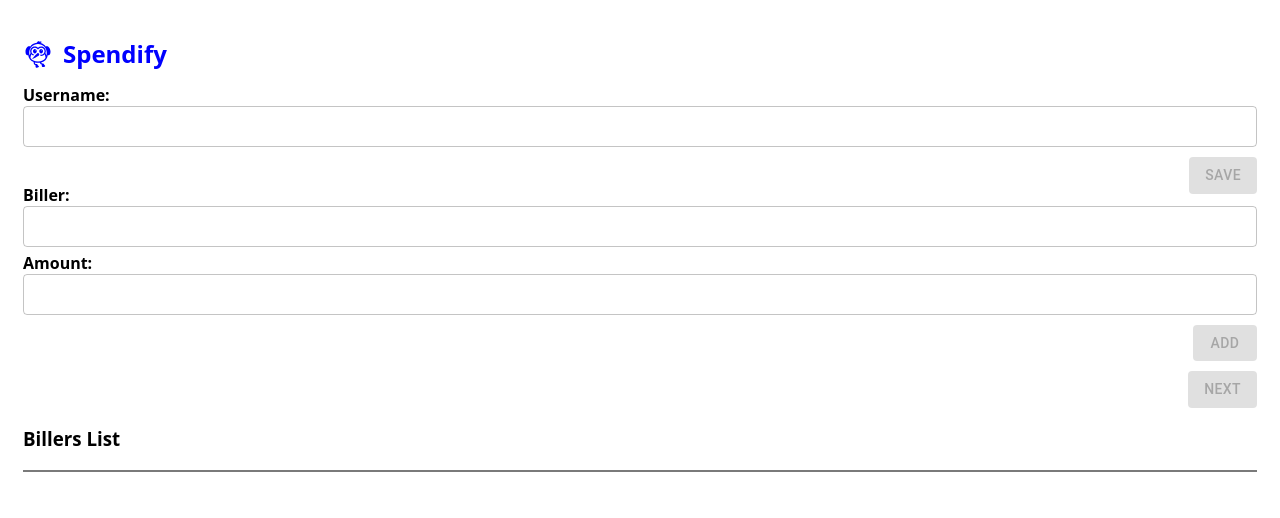
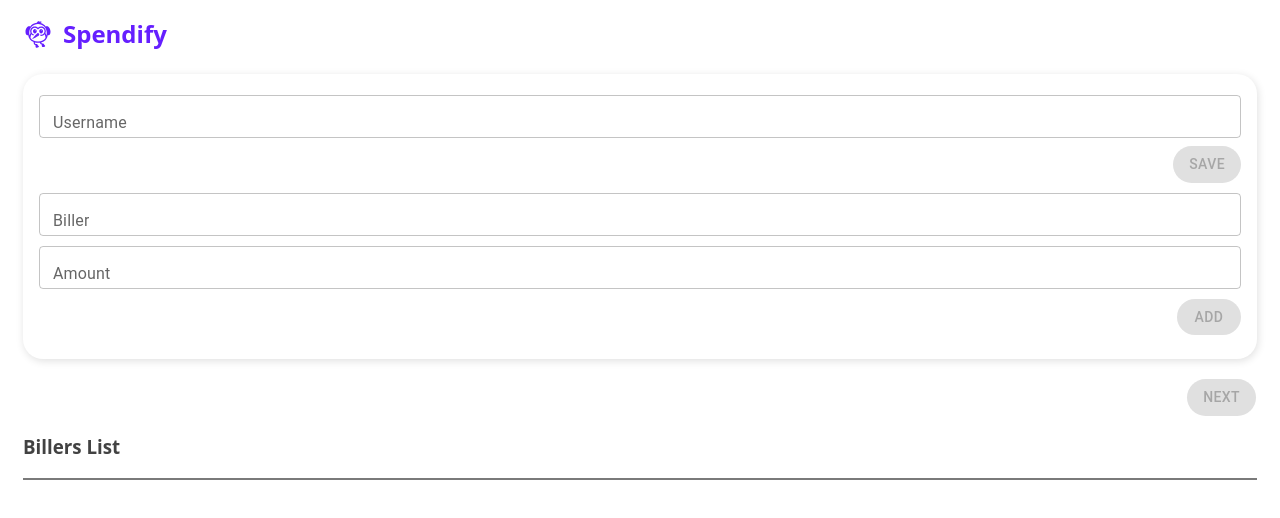
Before and after one commit to Mark5y2023/react-spendify-vercel, a React (Create React App) app: page / in a window 1280 px wide. Shown: the top 518 px of the page. Built offline with nearby package versions, Linux system fonts and the light colour scheme; the HTML template or start-up script is replaced by a standard one.

Commit message:
version 1.2 final update

```diff
--- a/package.json
+++ b/package.json
@@ -7,7 +7,7 @@
     "@emotion/styled": "^11.11.0",
     "@mui/icons-material": "^5.15.7",
     "@mui/lab": "^5.0.0-alpha.163",
-    "@mui/material": "^5.15.7",
+    "@mui/material": "^5.15.10",
     "@testing-library/jest-dom": "^5.17.0",
     "@testing-library/react": "^13.4.0",
     "@testing-library/user-event": "^13.5.0",
--- a/src/App.js
+++ b/src/App.js
@@ -3,6 +3,7 @@ import { BrowserRouter as Router, Route, Routes } from 'react-router-dom';
 import Home from './Home';
 import Dash from './Dash';
 import SplashScreen from './SplashScreen'; // Import the SplashScreen component
+
 
 function App() {
   const [loading, setLoading] = useState(true);
--- a/src/Dash.css
+++ b/src/Dash.css
@@ -5,16 +5,12 @@
   align-items: center;
   margin: 5px;
   padding: 10px;
+  color: #424242;
+  background-color: #FAFAFA;
+
 }
 
-.fixed-section {
-  width: 100%;
-  display: flex;
-  flex-direction: column;
-  align-items: center;
-  justify-content: center;
 
-}
 
 .fixed-section2 {
   position: sticky;
@@ -24,8 +20,9 @@
   flex-direction: column;
   align-items: center;
   justify-content: center;
-  z-index: 100;
-  background-color: white;
+  z-index: 1;
+  background-color: #FAFAFA;
+
 }
 
 .header {
@@ -34,6 +31,7 @@
   align-items: center;
   width: 100%;
   align-content: center;
+  color: #651FFF;
 }
 
 .header2 {
@@ -54,62 +52,70 @@
   width: 100%;
   align-content: center;
   border-bottom: 2px solid rgb(122, 122, 122); /* Add gray border below each item */
-  position: sticky;
+
   top: 0;
+
 
 
 }
 
 .buttons {
   display: flex;
+  background-color: #6200EA;
 
 
 
 }
 
-.last-payment {
+.card-holder {
   font-size: medium;
   font-weight: bold;
   width: 100%;
   margin: -10px ;
-  color: rgb(70, 70, 70);
+
+
+
 }
+
 
 .payables-list {
   overflow-y: auto;
   width: 100%;
-  margin-top: 10px;
+  margin-top: 5px;
 
 
-}
+ }
 
 .payable-item {
-  margin-bottom: 10px;
   transition: transform 0.2s, color 0.2s;
   display: flex;
   justify-content: space-between;
   align-items: center;
   border-bottom: 1px solid rgb(193, 193, 193);
-  color: rgb(70, 70, 70);
   height: fit-content;
+  padding-bottom: 5px;
 
 }
 
 .payable-item:hover {
   transform: scale(1.1);
-  color: grey;
+
 }
 
 .payable-item.dragging {
-  background-color: rgba(0, 0, 255, 0.103);
+  background-color: #EDE7F6;
   border-radius: 5px;
   padding: 7px;
+  color: #311B92;
 
 }
 
 .payable-buttons button {
   margin-left: 5px;
+ border-radius: 50px;
 }
+
+
 
 /* ... (your existing CSS) */
 
@@ -137,3 +143,16 @@
  font-size: small;
 
 }
+
+@keyframes breathing {
+  0%, 100% {
+    transform: scale(1);
+  }
+  50% {
+    transform: scale(1.1);
+  }
+}
+
+.breathing-container {
+  animation: breathing 3s infinite;
+}
--- a/src/Home.css
+++ b/src/Home.css
@@ -1,3 +1,4 @@
+
 .home-container {
   display: flex;
   flex-direction: column;
@@ -5,6 +6,7 @@
   align-items: center;
   margin: 5px;
   padding: 10px;
+  color: #424242;
 }
 
 .fixed-section {
@@ -13,7 +15,7 @@
   display: flex;
   flex-direction: column;
   width: 100%;
-  padding: 20px;
+
   align-items: center;
   background-color: #fff; /* Set a background color if needed */
   z-index: 1; /* Ensure it's above the scrollable section */
@@ -28,7 +30,7 @@
   font-weight: bold;
   font-size: x-large;
   margin-top: -25px;
-  color: blue;
+
 
 
 }
@@ -53,24 +55,16 @@
   display: flex;
   flex-direction: column;
   width: 100%;
-  margin-top: -20px;
+
 
 }
 
-.input-section input {
-  width: 100%;
-  height: 8px;
-}
 
-.input-section label {
-  display: block;
-  margin-top: 10px;
-  font-weight: bold;
-}
 
 .input-section button,
 .next-button {
   align-self: flex-end;
+
 }
 
 
@@ -84,19 +78,36 @@
 
 
 }
-.payable-item {
-  margin-bottom: 5px;
-  transition: transform 0.2s, color 0.2s; /* Add transition for a smooth effect */
+.payable-item1 {
+  transition: transform 0.2s, color 0.2s;
   display: flex;
   justify-content: space-between;
-  width: 100%;
-  height: 40px;
   align-items: center;
-  border-bottom: 1px solid rgb(193, 193, 193); /* Add gray border below each item */
-  color: rgb(119, 119, 119);
+  border-bottom: 1px solid rgb(193, 193, 193);
+  height: fit-content;
+  padding-bottom: 5px;
+
 }
 
-.payable-item:hover {
+.payable-item1:hover {
   transform: scale(1.1); /* Enlarge the text on hover */
   color: grey; /* Change text color on hover */
 }
+
+
+
+/* Active state for the button */
+.active {
+  background-color: #6200EA !important;
+  color: white;
+  border-radius: 50px;
+  box-shadow: 1px 2px 9px #E0E0E0;
+}
+
+/* Inactive state for the button */
+.inactive {
+  background-color: #E0E0E0 !important;
+  color: white;
+  border-radius: 100px; /* You can adjust this value as needed */
+  box-shadow: none;
+}
--- a/src/Home.js
+++ b/src/Home.js
@@ -1,12 +1,11 @@
 import React, { useState, useEffect } from 'react';
 import { useNavigate } from 'react-router-dom';
-import { Button, TextField, Snackbar, Alert } from '@mui/material';
+import { Button, TextField, Snackbar, Alert, Card, CardContent } from '@mui/material';
 import './Home.css';
 import ClearIcon from '@mui/icons-material/Clear';
 import AppIcon from '@mui/icons-material/FlutterDash';
 import { getPaymentStatus } from './paymentUtils';
 
-/*Version update 2.8.24*/
 
 export const handleAddPayableInDialog = (
   payableName,
@@ -160,39 +159,78 @@ const Home = () => {
       <div className="fixed-section">
         <div className="header">
 
-        <p style={{alignItems:'center', display:'flex', alignContent:'center'}}> <AppIcon style={{ fontSize: 30, color: 'blue'}} /><strong>Spendify</strong></p>
+        <p style={{alignItems:'center', display:'flex', alignContent:'center'}}> <AppIcon style={{ fontSize: 30}} /><strong>Spendify</strong></p>
 
         </div>
+        <Card style={{borderRadius:'20px' , boxShadow:'1px 2px 9px #E0E0E0', width:'100%' , backgroundColor:'#ffffff'}}>
+          <CardContent>
         <div className="input-section">
-          <label>Username:</label>
-          <TextField
-            variant="outlined"
-            value={username}
-            onChange={(e) => setUsername(e.target.value)}
-            inputProps={{ maxLength: maxUsernameLength }}
-          />
+
+
+<TextField
+style={{marginTop:'5px'}}
+              label="Username"
+              variant="outlined"
+              margin="normal"
+              value={username}
+  onChange={(e) => setUsername(e.target.value)}
+  inputProps={{
+    maxLength: maxUsernameLength,
+    style: { height: '10px' }, // Adjust the height as needed
+  }}
+  sx={{
+    fontSize: '8px',
+    '& .MuiInputLabel-root.Mui-focused': {
+      color: '#6200EA',
+    },
+    '& .MuiInputBase-root.Mui-focused .MuiOutlinedInput-notchedOutline': {
+      borderColor: '#6200EA',
+    },
+  }}
+
+              />
+
+
           <Button
             variant="contained"
             onClick={saveUsername}
-            style={{ marginTop: '10px' }}
+            style={{ borderRadius:'50px' }}
             color="primary"
             disabled={isUsernameEmpty}
+            className={isUsernameEmpty ? 'inactive' : 'active'}
           >
             Save
           </Button>
+
         </div>
 
         <div className="input-section">
-          <label>Biller:</label>
-          <TextField
+
+          <TextField style={{marginTop:'10px'}}
             variant="outlined"
+            label="Biller"
             value={payableName}
             onChange={(e) => setPayableName(e.target.value)}
-            inputProps={{ maxLength: maxPayableNameLength }}
+            inputProps={{
+              maxLength: maxPayableNameLength,
+              style: { height: '10px' }, // Adjust the height as needed
+            }}
+            sx={{
+              fontSize: '8px',
+              '& .MuiInputLabel-root.Mui-focused': {
+                color: '#6200EA',
+              },
+              '& .MuiInputBase-root.Mui-focused .MuiOutlinedInput-notchedOutline': {
+                borderColor: '#6200EA',
+              },
+            }}
           />
-          <label style={{ marginTop: '5px' }}>Amount:</label>
-          <TextField
+
+
+
+          <TextField style={{marginTop:'10px'}}
           variant="outlined"
+          label="Amount"
           value={payableAmount}
           onChange={handlePayableAmountChange}
           onKeyPress={(e) => {
@@ -201,26 +239,43 @@ const Home = () => {
               e.preventDefault();
             }
           }}
-          inputProps={{ maxLength: maxPayableAmountLength }}
+          inputProps={{
+            maxLength: maxPayableAmountLength,
+            style: { height: '10px' }, // Adjust the height as needed
+          }}
+          sx={{
+            fontSize: '8px',
+            '& .MuiInputLabel-root.Mui-focused': {
+              color: '#6200EA',
+            },
+            '& .MuiInputBase-root.Mui-focused .MuiOutlinedInput-notchedOutline': {
+              borderColor: '#6200EA',
+            },
+          }}
         />
           <Button
+
             variant="contained"
             onClick={savePayable}
-            style={{ marginTop: '10px' }}
+            style={{ marginTop: '10px',borderRadius:'50px'}}
             color="primary"
             disabled={isPayableEmpty}
+            className={isPayableEmpty ? 'inactive' : 'active'}
           >
             Add
           </Button>
         </div>
+        </CardContent>
+        </Card>
 
         <Button
-          className="next-button"
-          style={{ marginTop: '10px' }}
+
+          style={{ marginTop: '20px',alignSelf:'flex-end' ,borderRadius:'50px', marginRight:'1px'}}
           onClick={() => navigate('/dashboard')}
           variant="contained"
           color="primary"
           disabled={isLocalStorageEmpty}
+          className={isLocalStorageEmpty ? 'inactive' : 'active'}
         >
           Next
         </Button>
@@ -231,10 +286,10 @@ const Home = () => {
 
       <div className="scrollable-section">
         {payables.map((p, index) => (
-          <div key={index} className="payable-item">
+          <div key={index} className="payable-item1"  >
             <div>
               <p style={{ fontWeight: 'bold', fontSize: 'medium' }}>
-                {p.name} | ₱ {p.amount}
+                {p.name} <br/> {p.amount}
               </p>
             </div>
             <Button
--- a/src/SplashScreen.css
+++ b/src/SplashScreen.css
@@ -11,7 +11,7 @@
     align-items: center;
     font-family: system-ui, -apple-system, BlinkMacSystemFont, 'Segoe UI', Roboto, Oxygen, Ubuntu, Cantarell, 'Open Sans', 'Helvetica Neue', sans-serif;
     font-size: x-large;
-    color: blue;
+    color: #6200EA;
   }
 
   .animation {
@@ -19,7 +19,7 @@
     width: 100px;
     height: 100px;
     border-radius: 50%;
-    background-color: blue; /* Choose your animation color */
+    background-color: #6200EA; /* Choose your animation color */
     animation: waterAnimation 1s infinite alternate; /* Customize the animation duration and type */
   }
 
--- a/src/SplashScreen.js
+++ b/src/SplashScreen.js
@@ -9,7 +9,7 @@ const SplashScreen = () => {
   return (
     <div className="splash-screen">
 
-          <AppIcon style={{ fontSize: 30, color: 'blue', alignContent:'center', alignItems:'center  ' }} /><strong style={{marginLeft:'10px'}}>Spendify</strong>
+          <AppIcon style={{ fontSize: 30,  alignContent:'center', alignItems:'center  ' }} /><strong style={{marginLeft:'10px'}}>Spendify</strong>
 
       {/* Additional content goes here */}
     </div>
```
Also changed, not shown: src/Dash.js (+106 -25 lines), 1 other file (tests, documents, lock files or other folders).
